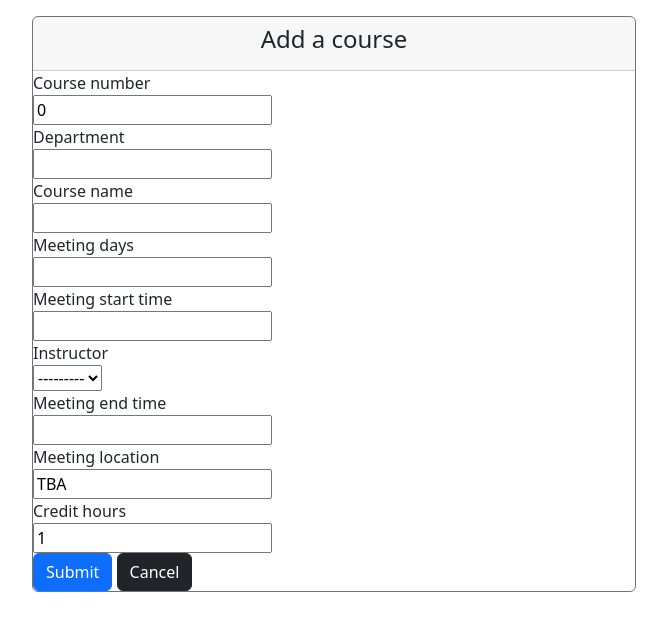
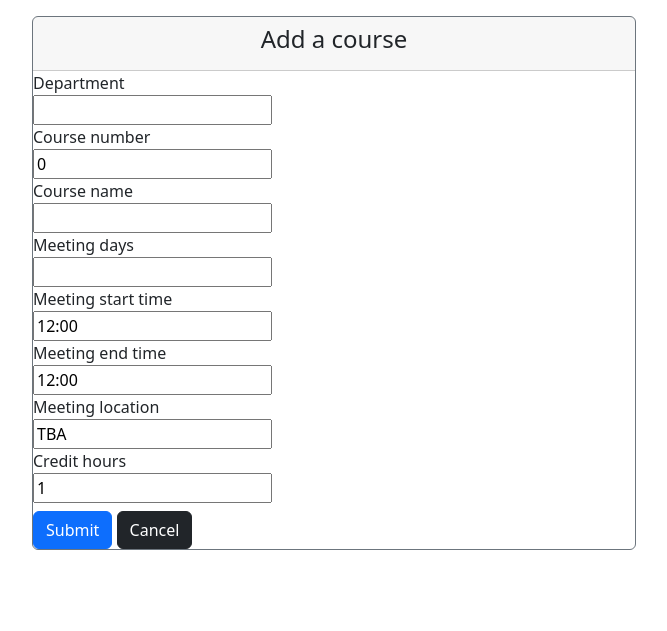
Before and after one commit to enoua5/tarp-lms-clone, a Django app: page /courses/addCourse/ in a window 1280 px wide. Shown: the part 56-687 px from the top of the page, without its empty margins (306-973 px from the left). Run offline with Django 3.2, Linux system fonts and the light colour scheme.

Commit message:
Finally, working add course functionality with instructor being determined automatically

```diff
--- a/course_management/forms.py
+++ b/course_management/forms.py
@@ -1,7 +1,6 @@
 from django import forms
 from django.core.validators import MaxValueValidator, MinValueValidator
 from django.forms import ModelForm
-from psutil import users
 from .models import Course
 
 DAYS_OF_WEEK = [
@@ -15,7 +14,7 @@ DAYS_OF_WEEK = [
 class CourseForm(ModelForm):
     class Meta:
         model = Course
-        #exclude = ['instructor']
+        exclude = ['instructor']
         labels = {
         "course_num":  "Course number"
         }
@@ -23,6 +22,6 @@ class CourseForm(ModelForm):
         #     "meeting_days": forms.CheckboxSelectMultiple(choices=DAYS_OF_WEEK)
         # }
 
-        fields = ["course_num", "department", "course_name",
-                  "meeting_days", "meeting_start_time", "instructor",
-                  "meeting_end_time", "meeting_location", "credit_hours"]
+        # fields = ["course_num", "department", "course_name",
+        #           "meeting_days", "meeting_start_time", "instructor",
+        #           "meeting_end_time", "meeting_location", "credit_hours"]
--- a/course_management/models.py
+++ b/course_management/models.py
@@ -1,6 +1,7 @@
 from django.db import models
 from django.core.validators import MaxValueValidator, MinValueValidator # Integer validators.
 from django.conf import settings # Used for linking to user model
+import datetime
 
 class Course(models.Model):
     department = models.CharField(max_length=20)
@@ -11,8 +12,8 @@ class Course(models.Model):
         on_delete = models.CASCADE,
     )
     meeting_days = models.CharField(max_length=100)
-    meeting_start_time = models.TimeField()
-    meeting_end_time = models.TimeField()
+    meeting_start_time = models.TimeField(default='12:00')
+    meeting_end_time = models.TimeField(default='12:00')
     meeting_location = models.CharField(max_length=25, default="TBA")
     credit_hours = models.PositiveSmallIntegerField(default=1)
 
--- a/course_management/templates/course_management/course_form.html
+++ b/course_management/templates/course_management/course_form.html
@@ -20,14 +20,17 @@
         {% csrf_token %}
 
         {% for field in form %}
+
             {{ field.label }}
             <br>
             {{ field }}
             <br>
 
         {% endfor %}
-        <input class="btn btn-primary" type="submit" value="Submit">
-        <a class="btn btn-dark" href="{% url 'course_management:coursesMain' %}" role="button">Cancel</a>
+        <div class="mt-2">
+            <input class="btn btn-primary" type="submit" value="Submit">
+            <a class="btn btn-dark" href="{% url 'course_management:coursesMain' %}" role="button">Cancel</a>
+        </div>
     </form>
     </div>
 </div>
--- a/course_management/templates/course_management/course_management.html
+++ b/course_management/templates/course_management/course_management.html
@@ -1,7 +1,7 @@
 {% extends 'main/base.html' %}
 {% block body %}
 <div class="container-fluid mt-2" style="width: 80%">
-    <a class="btn btn-dark" href="{% url 'course_management:addCourse' %}" role="button">Add Course</a>
+    <a class="btn btn-dark mb-2" href="{% url 'course_management:addCourse' %}" role="button">Add Course</a>
     {% if course_list %}
     <ul class="list-group">
         {% for course in course_list %}
--- a/course_management/views.py
+++ b/course_management/views.py
@@ -6,9 +6,6 @@ from .models import Course
 
 # Create your views here.
 def course_management(request):
-
-    #current_user = request.user
-    #course_list = Course.objects.all()
     try:
         course_list = Course.objects.filter(instructor=request.user)
         return render(request, 'course_management/course_management.html', {'course_list' : course_list})
@@ -19,36 +16,26 @@ def addCourse(request):
     form = CourseForm(request.POST or None)
 
     if form.is_valid():
-        form.save()
+        # I cannot believe that this was the solution. Hour count to approach this issue: at least 6
+        # The problem was for the form to determine the current instructor automatically, without having
+        # a dropdown menu with all instructors showing up.
+        course = form.save(commit=False)
+        course.instructor = request.user
+        course.save()
         return redirect('course_management:coursesMain')
 
-    args = {}
-    args['form'] = form
-    return render(request, 'course_management/course_form.html', args)
+    return render(request, 'course_management/course_form.html', {'form':form})
 
-    # if request.method == 'POST':
-
-    #     form = CourseForm(request.POST or None, instance = request.user)
-
-    #     if form.is_valid():
-    #         course = form.save()
-    #         print(course)
-    #         return redirect('course_management:coursesMain')
-
-    # else:
-    #     form = CourseForm()
-
-    # args = {}
-    # args['form'] = form
-    # return render(request, 'course_management/course_form.html', args)
-
+# Gets the id from the course_management.html template
 def deleteCourse(request, id):
     toDelete = Course.objects.get(id=id)
     toDelete.delete()
 
-    return course_management(request)
+    return redirect('course_management:coursesMain')
 
+# Uses the same form as before.
 def updateCourse(request, id):
+    # Gets the course we are trying to update
     toUpdate = Course.objects.get(id=id)
     form = CourseForm(request.POST or None, instance=toUpdate)
 
```
